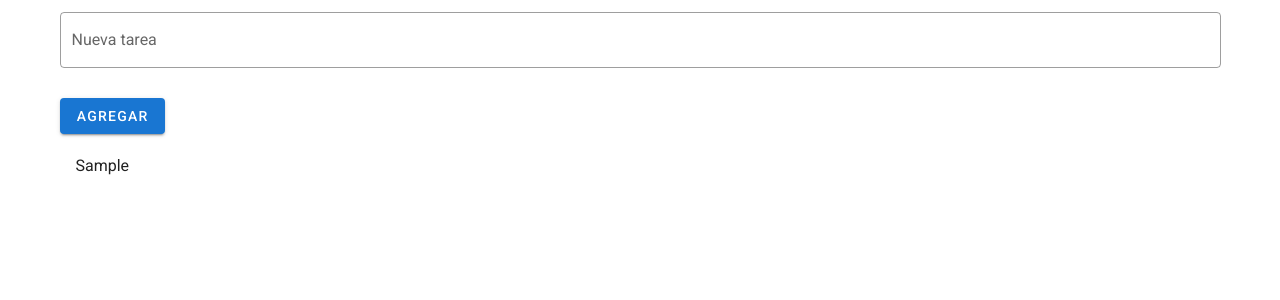
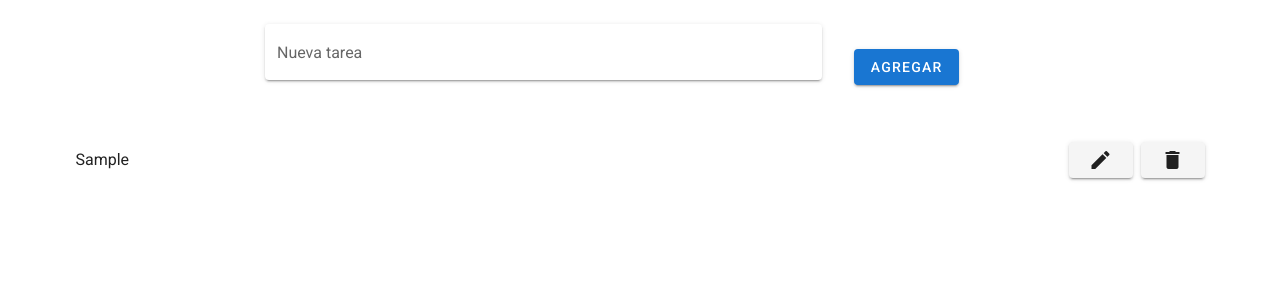
Before and after one commit to MariNaselli/TO-DO-APP, a Vue app in the folder to-do-app/: page / in a window 1280 px wide. Both pictures are taken after typing "Sample" into the empty fields and a click on the button "AGREGAR". Shown: the top 300 px of the page. Built offline with nearby package versions, Linux system fonts and the light colour scheme.

Commit message:
Agrego botones editar eliminar

```diff
--- a/to-do-app/package.json
+++ b/to-do-app/package.json
@@ -9,12 +9,13 @@
   },
   "dependencies": {
     "core-js": "^3.8.3",
-    "vue": "^2.6.14",
+    "vue": "^2.7.14",
     "vuetify": "^2.6.0"
   },
   "devDependencies": {
-    "@babel/core": "^7.12.16",
+    "@babel/core": "^7.22.8",
     "@babel/eslint-parser": "^7.12.16",
+    "@babel/preset-env": "^7.22.7",
     "@vue/cli-plugin-babel": "~5.0.0",
     "@vue/cli-plugin-eslint": "~5.0.0",
     "@vue/cli-service": "~5.0.0",
@@ -26,7 +27,6 @@
     "vue-template-compiler": "^2.6.14",
     "vuetify-loader": "^1.7.0"
   },
-
   "eslintConfig": {
     "root": true,
     "env": {
--- a/to-do-app/src/App.vue
+++ b/to-do-app/src/App.vue
@@ -1,50 +1,30 @@
 <template>
   <v-app>
     <v-container>
-      <v-form @submit.prevent="addTask">
-        <v-text-field
-          v-model="newTask"
-          label="Nueva tarea"
-          outlined
-          required
-        ></v-text-field>
-        <v-btn type="submit" color="primary">Agregar</v-btn>
-      </v-form>
-
-      <v-list>
-        <v-list-item
-          v-for="(task, index) in tasks"
-          :key="index"
-        >
-          <v-list-item-content>
-            {{ task }}
-          </v-list-item-content>
-          <v-list-item-action>
-            <!-- Agrega botones para cambiar el nombre, eliminar o confirmar la tarea -->
-            <!-- Por ejemplo, puedes usar <v-btn> con iconos de Vuetify -->
-          </v-list-item-action>
-        </v-list-item>
-      </v-list>
+      <task-form @add="addTask"></task-form>
+      <task-list :tasks="tasks"></task-list>
     </v-container>
   </v-app>
 </template>
 
 <script>
+import TaskList from './components/TaskList.vue';
+import TaskForm from './components/TaskForm.vue';
+
 export default {
-  name: 'App',
+  components: {
+    TaskList,
+    TaskForm
+  },
   data() {
     return {
-      tasks: [],
-      newTask: '', // Agrega la propiedad newTask en el objeto data
+      tasks: []
     };
   },
   methods: {
-    addTask() {
-      if (this.newTask) {
-        this.tasks.push(this.newTask);
-        this.newTask = ''; // Limpia el campo de entrada después de agregar la tarea
-      }
-    },
-  },
+    addTask(task) {
+      this.tasks.push(task);
+    }
+  }
 };
 </script>
--- /dev/null
+++ b/to-do-app/src/babel.config.js
@@ -0,0 +1,5 @@
+module.exports = {
+    presets: [
+      '@vue/cli-plugin-babel/preset'
+    ],
+  };
--- /dev/null
+++ b/to-do-app/src/components/TaskForm.vue
@@ -0,0 +1,48 @@
+<template>
+  <div>
+    <v-form @submit.prevent="addTask">
+      <v-container>
+        <v-row align="center" justify="center">
+          <v-col cols="6">
+            <v-text-field
+              v-model="newTask"
+              label="Nueva tarea"
+              filled
+              solo
+            ></v-text-field>
+          </v-col>
+          <v-col cols="2">
+            <v-btn type="submit" color="primary" class="add-button">
+              Agregar
+            </v-btn>
+          </v-col>
+        </v-row>
+      </v-container>
+    </v-form>
+  </div>
+</template>
+
+<script>
+export default {
+  data() {
+    return {
+      newTask: ''
+    };
+  },
+  methods: {
+    addTask() {
+      if (this.newTask) {
+        this.$emit('add', this.newTask);
+        this.newTask = '';
+      }
+    }
+  }
+};
+</script>
+
+<style scoped>
+.add-button {
+  min-width: 80px;
+  margin-left: 8px;
+}
+</style>
--- /dev/null
+++ b/to-do-app/src/components/TaskItem.vue
@@ -0,0 +1,47 @@
+<template>
+  <div>
+    <v-form @submit.prevent="addTask">
+      <v-container>
+        <v-row align="center" justify="center">
+          <v-col cols="6">
+            <v-text-field
+              v-model="newTask"
+              label="Nueva tarea"
+              filled
+              solo
+            ></v-text-field>
+          </v-col>
+          <v-col cols="2">
+            <v-btn type="submit" color="primary" class="add-button">
+              Agregar
+            </v-btn>
+          </v-col>
+        </v-row>
+      </v-container>
+    </v-form>
+  </div>
+</template>
+
+<script>
+export default {
+  data() {
+    return {
+      newTask: ''
+    };
+  },
+  methods: {
+    addTask() {
+      if (this.newTask) {
+        this.$emit('add', this.newTask);
+        this.newTask = '';
+      }
+    }
+  }
+};
+</script>
+
+<style scoped>
+.add-button {
+  min-width: 80px;
+}
+</style>
--- /dev/null
+++ b/to-do-app/src/components/TaskList.vue
@@ -0,0 +1,60 @@
+<template>
+  <div>
+    <v-list>
+      <v-list-item
+        v-for="(task, index) in tasks"
+        :key="index"
+      >
+        <v-list-item-content>
+          {{ task }}
+        </v-list-item-content>
+        <v-list-item-action>
+          <div class="d-flex">
+            <v-btn class="mr-2" @click="editTask(index)">
+              <v-icon>mdi-pencil</v-icon>
+            </v-btn>
+            <v-btn @click="removeTask(index)">
+              <v-icon>mdi-delete</v-icon>
+            </v-btn>
+          </div>
+        </v-list-item-action>
+      </v-list-item>
+    </v-list>
+  </div>
+</template>
+
+<script>
+export default {
+  props: {
+    tasks: {
+      type: Array,
+      required: true
+    }
+  },
+  methods: {
+    editTask() {
+      // Lógica para editar una tarea
+    },
+    removeTask() {
+      // Lógica para eliminar una tarea
+    }
+  }
+};
+</script>
+
+<style scoped>
+.v-list-item {
+  background-color: #fff;
+  margin-bottom: 8px;
+  border-radius: 4px;
+}
+
+.d-flex {
+  display: flex;
+}
+
+.v-btn {
+  min-width: unset;
+  padding: 4px;
+}
+</style>
```
Also changed, not shown: to-do-app/.babelrc, 1 other file (tests, documents, lock files or other folders).
